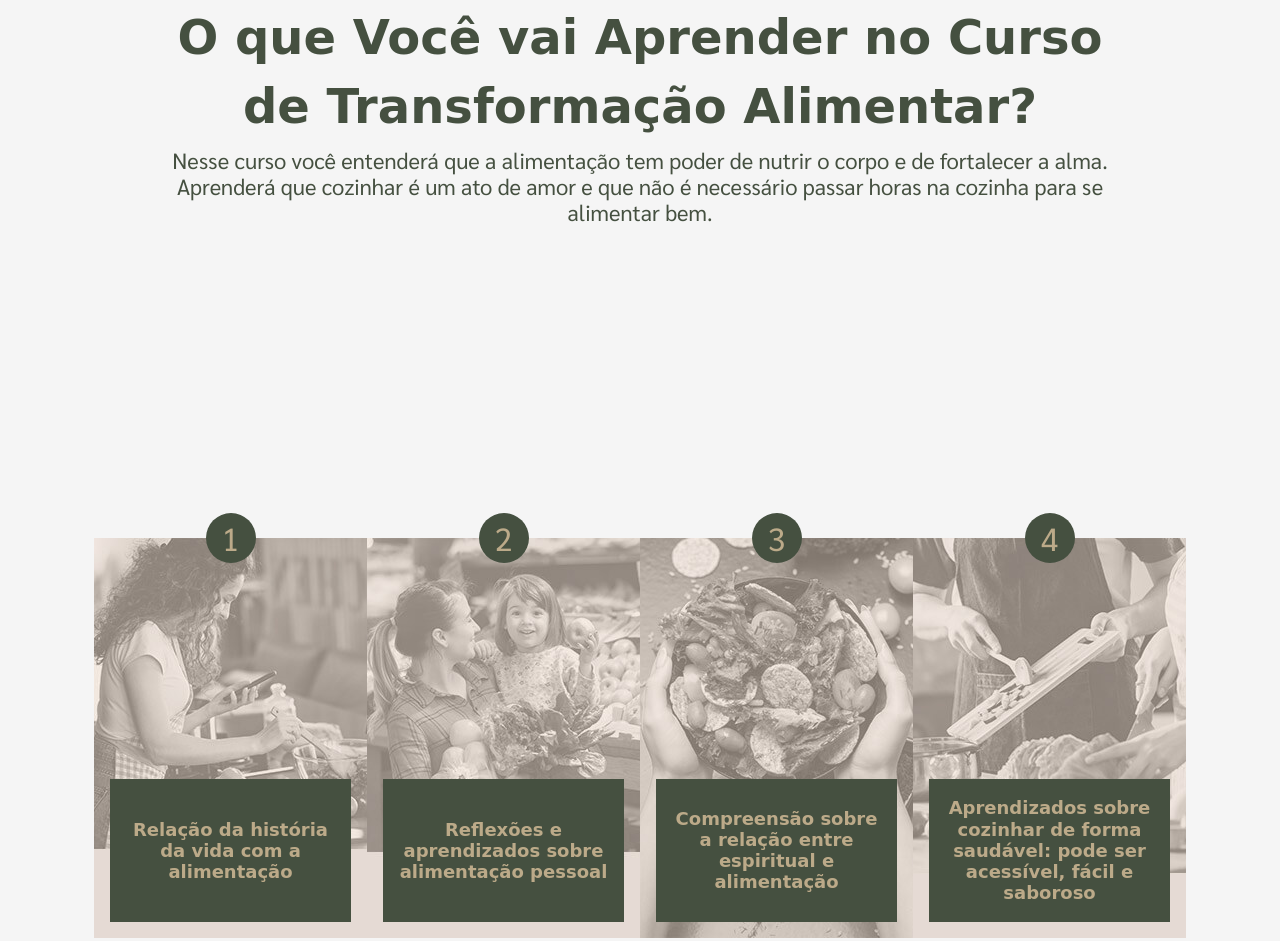
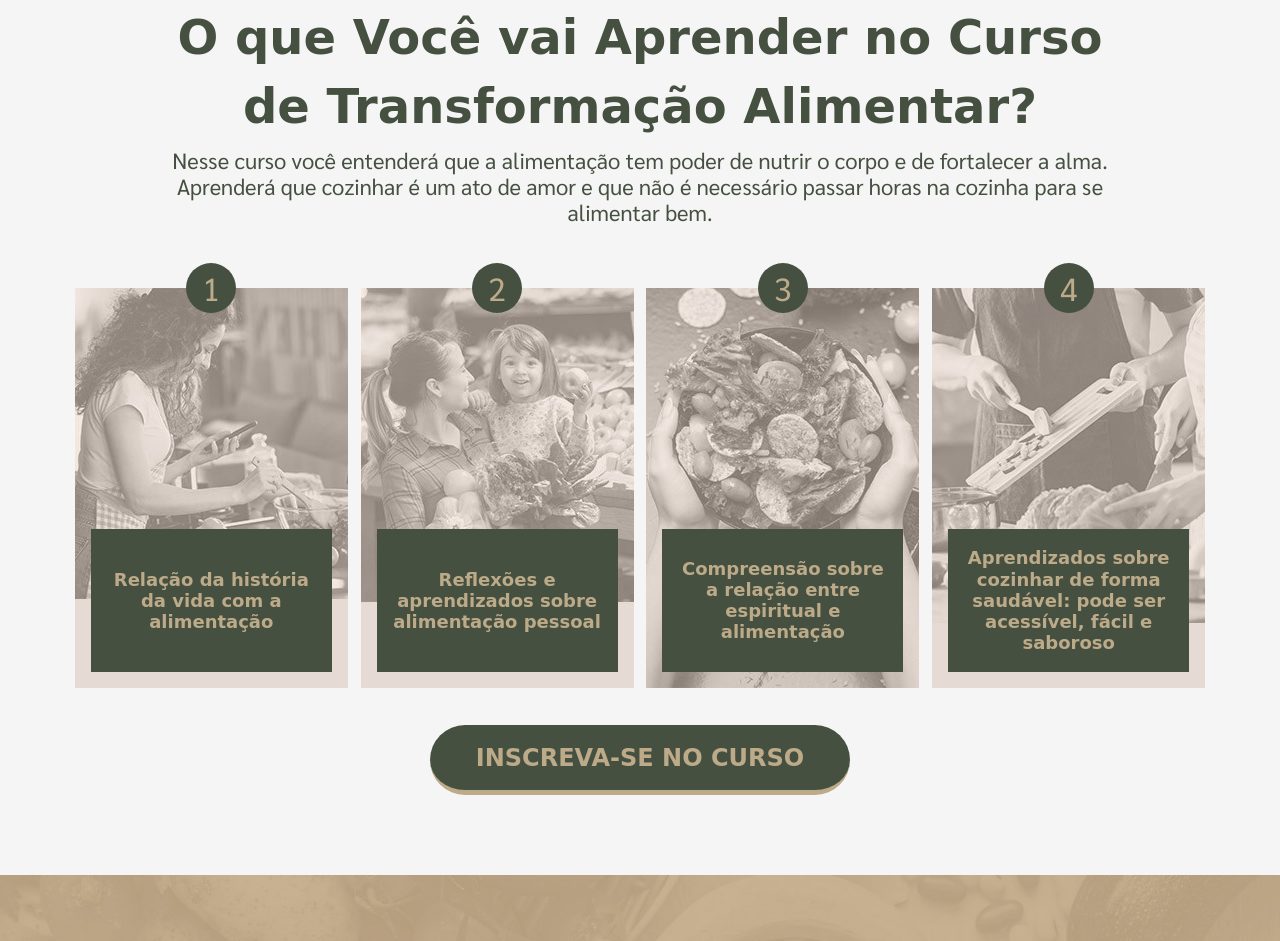
Before and after one commit to lsmescolotto/cura_da_terra, a plain HTML site: page index.html in a window 1280 px wide. Shown: the part 629-1570 px from the top of the page. Drawn offline with nearby package versions, Linux system fonts and the light colour scheme; a web font is replaced by a local one.

Commit message:
style: adjusts of heights and spacings

```diff
--- a/assets/styles/style.css
+++ b/assets/styles/style.css
@@ -348,12 +348,12 @@ h1 {
 
 /* FIFTH SECTION */
 .fifthSection {
-  height: 776px;
   display: flex;
   flex-direction: column;
   align-items: center;
   padding: 80px 34px;
   justify-content: space-between;
+  gap: 12px;
 }
 
 .fifthSection h3 {
@@ -384,7 +384,6 @@ h1 {
   width: 100%;
   max-width: 360px;
   height: 120%;
-  padding-bottom: 80px;
 }
 
 /* SIXTH SECTION */
@@ -749,6 +748,11 @@ footer img {
     flex-wrap: wrap;
     max-height: 1000px;
     align-content: space-evenly;
+    height: auto;
+    min-height: 500px;
+    justify-content: center;
+    gap: 1vw;
+    padding: 4vh 0;
   }
 
   /* THIRD SECTION */
```
